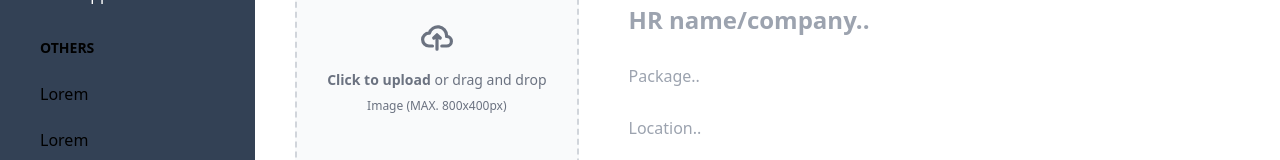
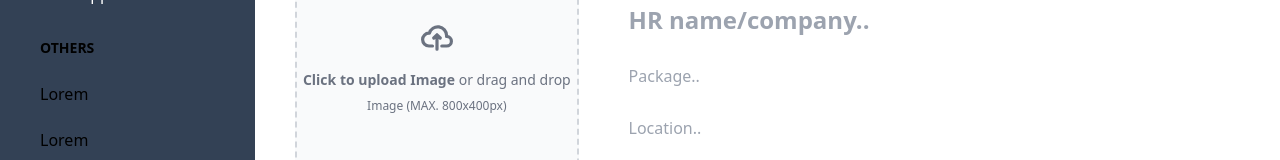
Before and after one commit to soumen974/PMS-frontend, a React (Create React App) app: page /HR/jobposting in a window 1280 px wide. Shown: the part 206-366 px from the top of the page. Built offline with nearby package versions, Linux system fonts and the light colour scheme.

Commit message:
posting form updated

```diff
--- a/src/users/hr/pages/JobPosting.jsx
+++ b/src/users/hr/pages/JobPosting.jsx
@@ -38,7 +38,7 @@ export default function JobPosting() {
                         <svg className="w-8 h-8 mb-4 text-gray-500" aria-hidden="true" xmlns="http://www.w3.org/2000/svg" fill="none" viewBox="0 0 20 16">
                             <path stroke="currentColor" strokeLinecap="round" strokeLinejoin="round" strokeWidth="2" d="M13 13h3a3 3 0 0 0 0-6h-.025A5.56 5.56 0 0 0 16 6.5 5.5 5.5 0 0 0 5.207 5.021C5.137 5.017 5.071 5 5 5a4 4 0 0 0 0 8h2.167M10 15V6m0 0L8 8m2-2 2 2" />
                         </svg>
-                        <p className="mb-2 text-sm text-gray-500"><span className="font-semibold">Click to upload</span> or drag and drop</p>
+                        <p className="mb-2 text-sm text-gray-500"><span className="font-semibold">Click to upload Image</span> or drag and drop</p>
                         <p className="text-xs text-gray-500">Image (MAX. 800x400px)</p>
                     </div>
                 )}
```
